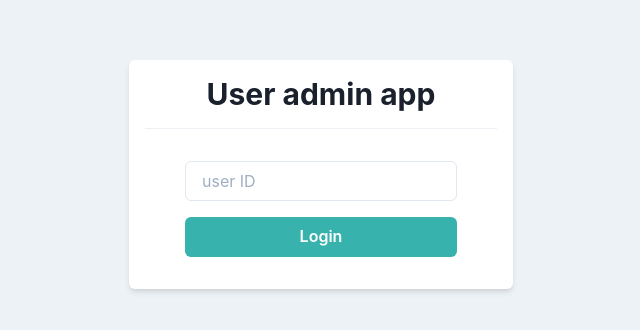
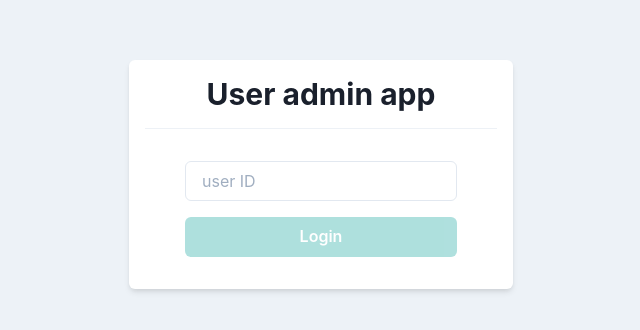
Before and after one commit to hirooutdoor/TS_React_simple_application, a React (Create React App) app: page / in a window 1280 px wide. Shown: the part 226-556 px from the top of the page, without its empty margins (319-959 px from the left). Built offline with nearby package versions, Linux system fonts and the light colour scheme.

Commit message:
add disabled and loading event

```diff
--- a/src/components/atoms/button/PrimaryButton.tsx
+++ b/src/components/atoms/button/PrimaryButton.tsx
@@ -3,13 +3,23 @@ import { Button } from "@chakra-ui/react";
 
 type Props = {
   children: ReactNode;
+  disabled?: boolean;
+  loading?: boolean;
+  onClick: () => void;
 };
 
 export const PrimaryButton: VFC<Props> = memo((props) => {
-  const { children } = props;
+  const { children, disabled = false, loading = false, onClick } = props;
 
   return (
-    <Button bg="teal.400" color="white" _hover={{ opacity: 0.8 }}>
+    <Button
+      bg="teal.400"
+      color="white"
+      _hover={{ opacity: 0.8 }}
+      isLoading={loading}
+      disabled={disabled}
+      onClick={onClick}
+    >
       {children}
     </Button>
   );
--- a/src/components/pages/Login.tsx
+++ b/src/components/pages/Login.tsx
@@ -2,12 +2,17 @@ import { ChangeEvent, memo, useState, VFC } from "react";
 import { Box, Divider, Flex, Heading, Input, Stack } from "@chakra-ui/react";
 
 import { PrimaryButton } from "../atoms/button/PrimaryButton";
+import { useAuth } from "../../hooks/useAuth";
 
 export const Login: VFC = memo(() => {
+  const { login, loading } = useAuth();
+
   const [userId, setUserId] = useState("");
 
   const onChangeUserId = (e: ChangeEvent<HTMLInputElement>) =>
     setUserId(e.target.value);
+
+  const onClickLogin = () => login(userId);
 
   return (
     <Flex align="center" justify="center" height="100vh">
@@ -22,7 +27,13 @@ export const Login: VFC = memo(() => {
             value={userId}
             onChange={onChangeUserId}
           />
-          <PrimaryButton>Login</PrimaryButton>
+          <PrimaryButton
+            disabled={userId === ""}
+            loading={loading}
+            onClick={onClickLogin}
+          >
+            Login
+          </PrimaryButton>
         </Stack>
       </Box>
     </Flex>
--- a/src/hooks/useAuth.ts
+++ b/src/hooks/useAuth.ts
@@ -1,5 +1,7 @@
+//custom hook
+
 import axios from "axios";
-import { useCallback } from "react";
+import { useCallback, useState } from "react";
 import { useHistory } from "react-router-dom";
 
 import { User } from "../types/api/user";
@@ -7,8 +9,12 @@ import { User } from "../types/api/user";
 export const useAuth = () => {
   const history = useHistory();
 
+  const [loading, setLoading] = useState(false);
+
   const login = useCallback(
     (id: string) => {
+      setLoading(true);
+
       axios
         .get<User>(`https://jsonplaceholder.typicode.com/users/${id}`)
         .then((res) => {
@@ -18,9 +24,10 @@ export const useAuth = () => {
             alert("Can't find the user.");
           }
         })
-        .catch(() => alert("Can't login."));
+        .catch(() => alert("Can't login."))
+        .finally(() => setLoading(false));
     },
     [history]
   );
-  return { login };
+  return { login, loading };
 };
--- a/tsconfig.json
+++ b/tsconfig.json
@@ -7,7 +7,7 @@
         "esModuleInterop": true,
         "lib": [
             "dom",
-            "es2015"
+            "es2018"
         ],
         "jsx": "react-jsx"
     }
```
